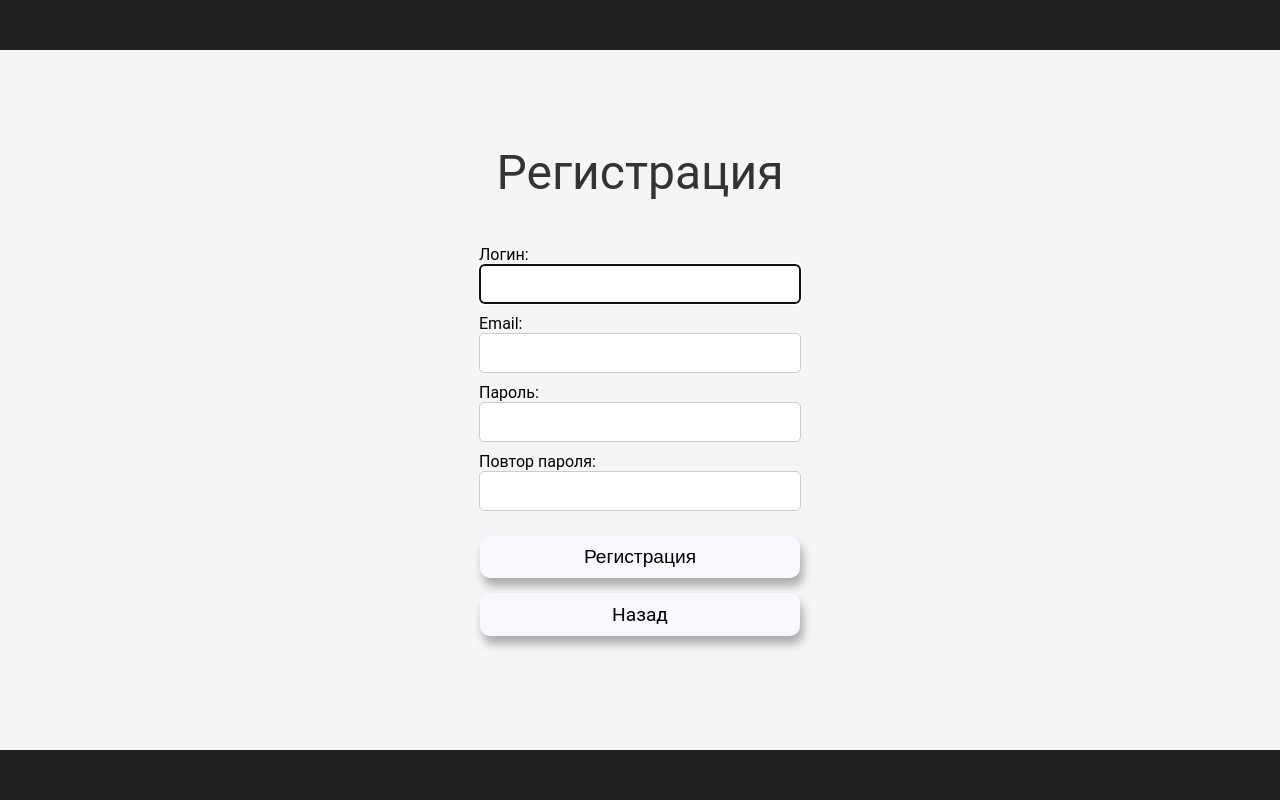
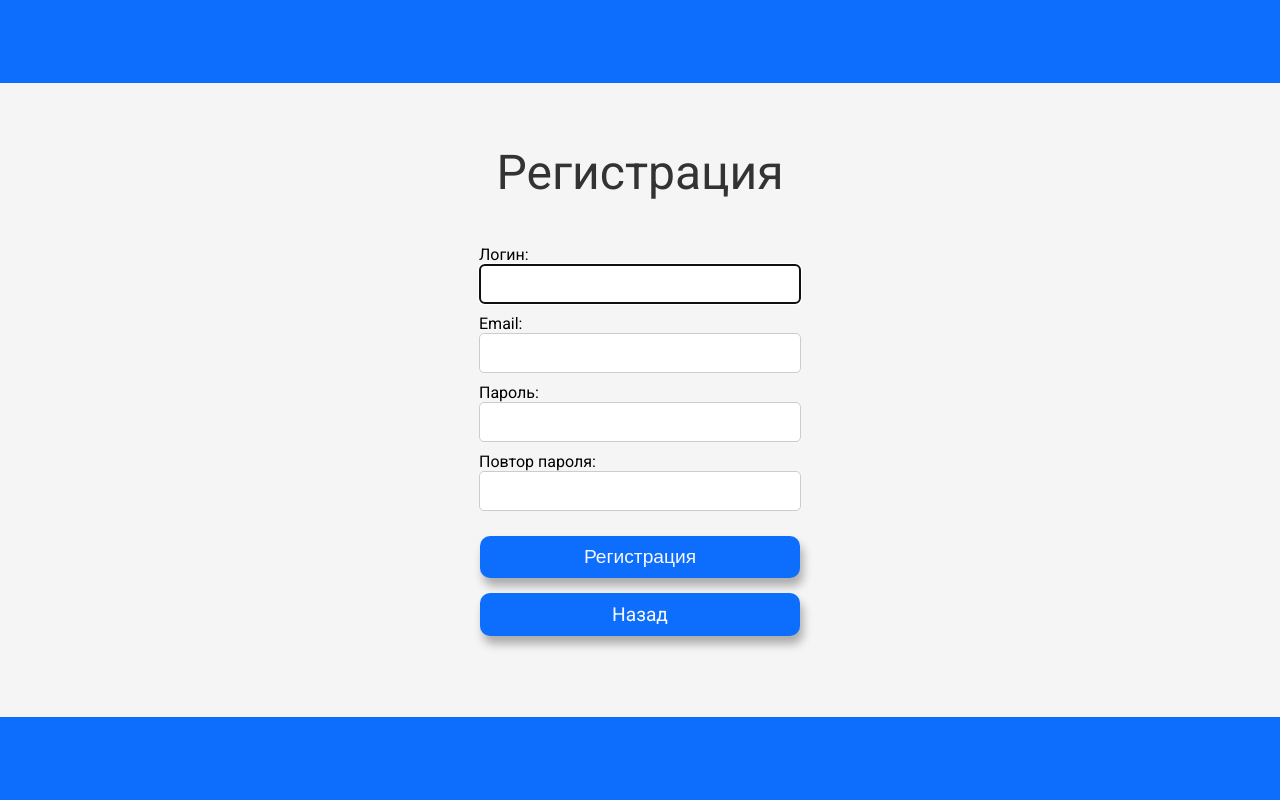
Before and after one commit to egorus1442/ItProjectTaxiDjango, a Django app: page /register/ in a window 1280 px wide. Run offline with Django 5.2, Linux system fonts and the light colour scheme.

Commit message:
Previous 3 files updated and new css for profile and register was created

```diff
--- a/main/maitaxi/static/maitaxi/css/login_and_register.css
+++ b/main/maitaxi/static/maitaxi/css/login_and_register.css
@@ -15,8 +15,8 @@ body::before,
 body::after {
     content: '';
     width: 100%;
-    height: 50px;
-    background-color: blue;
+    height: 83px;
+    background-color: #0d6efd;
     position: absolute;
     left: 0;
 }
@@ -49,7 +49,7 @@ a {
     margin: 10px 0px;
     font-family: "Roboto", sans-serif;
     display: inline-block;
-    background: blue;
+    background: #0d6efd;
     font-size: 20px;
     border-radius: 10px;
     padding: 12px;
--- a/main/maitaxi/static/maitaxi/css/register.css
+++ b/main/maitaxi/static/maitaxi/css/register.css
@@ -20,8 +20,8 @@
   body::after {
     content: '';
     width: 100%;
-    height: 50px;
-    background-color: #212121;
+    height: 83px;
+    background: #0d6efd;
     position: absolute;
     left: 0;
   }
@@ -67,12 +67,12 @@
     font-size: 1em;
   }
 
-  form button {
+  form button.rega {
     width: 320px;
     padding: 10px;
     margin-top: 15px;
-    background: ghostwhite;
-    color: black;
+    background: #0d6efd;
+    color: ghostwhite;
     border: none;
     border-radius: 10px;
     font-size: 1.2em;
@@ -81,18 +81,19 @@
     box-shadow: 3px 8px 10px rgba(0, 0, 0, 0.3);
   }
 
-  form button:hover {
+  form button.rega:hover {
     background-color: ghostwhite;
+    color: black;
     transform: scale(1.05);
     box-shadow: 5px 10px 8px rgba(0, 0, 0, 0.3);
   }
 
-  a {
+  a.rega {
     width: 100%;
     padding: 10px;
     margin-top: 15px;
-    background: ghostwhite;
-    color: black;
+    background: #0d6efd;
+    color: ghostwhite;
     border: none;
     border-radius: 10px;
     font-size: 1.2em;
@@ -104,8 +105,9 @@
     text-align: center;
   }
 
-  a:hover {
+  a.rega:hover {
     background-color: ghostwhite;
+    color: black;
     transform: scale(1.05);
     box-shadow: 5px 10px 8px rgba(0, 0, 0, 0.3);
   }
--- a/main/maitaxi/templates/maitaxi/register.html
+++ b/main/maitaxi/templates/maitaxi/register.html
@@ -2,8 +2,13 @@
 <!DOCTYPE html>
 <html lang="en">
 <head>
+<meta charset="UTF-8">
 <link rel="stylesheet" type="text/css" href="{% static 'maitaxi/css/register.css' %}">
-<meta charset="UTF-8">
+<link rel="preconnect" href="https://fonts.gstatic.com">
+<link href="https://fonts.googleapis.com/css2?family=Tenor+Sans&display=swap" rel="stylesheet">
+<link rel="preconnect" href="https://fonts.googleapis.com">
+<link rel="preconnect" href="https://fonts.gstatic.com" crossorigin>
+<link href="https://fonts.googleapis.com/css2?family=Roboto:ital,wght@0,100;0,300;0,400;0,500;0,700;0,900;1,100;1,300;1,400;1,500;1,700;1,900&display=swap" rel="stylesheet">
 <title>Регистрация</title>
 </head>
 <body>
@@ -23,8 +28,8 @@
         <p><label for="{{ form.password2.id_for_label }}">{{form.password2.label}}: </label>{{ form.password2}}</p>
         <div>{{ form.password2.errors }}</div>
 
-        <button type="submit">Регистрация</button>
-        <a href="{% url 'login_and_register' %}">Назад</a>
+        <button type="submit" class="rega">Регистрация</button>
+        <a href="{% url 'login_and_register' %}" class="rega">Назад</a>
     </form>
 
 </body>
```
Also changed, not shown: main/maitaxi/static/maitaxi/css/login.css (+8 -6 lines), main/maitaxi/static/maitaxi/css/profile.css (+51 -0 lines), main/maitaxi/templates/maitaxi/profile.html (+15 -5 lines).
